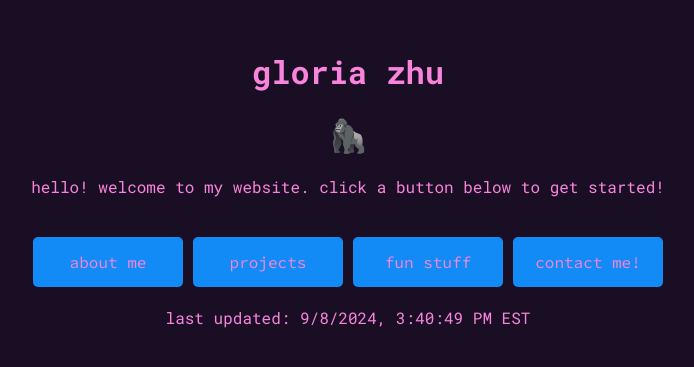
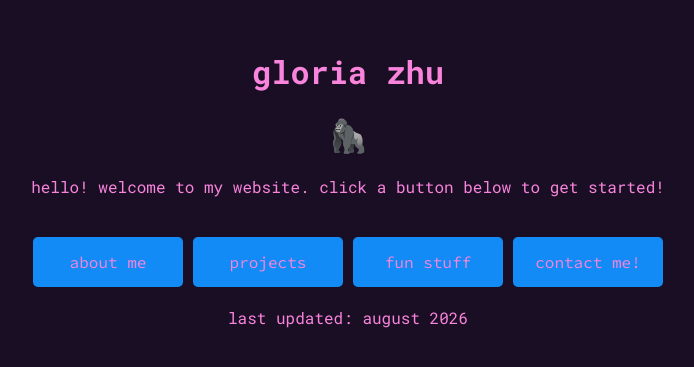
Before and after one commit to gzhu725/Personal-Portfolio, a website: page index.html in a window 1280 px wide. Shown: the part 211-578 px from the top of the page, without its empty margins (292-986 px from the left). Drawn offline with Linux system fonts and the light colour scheme.

```diff
--- a/index.html
+++ b/index.html
@@ -41,7 +41,7 @@
         <button>contact me!</button>
       </a>
     </div>
-    <p>last updated: <span id="lastUpdated"></span> EST</p>
+    <p>last updated: august 2026</p>
     <script src="./home_scripts/emoji.js"></script>
   </body>
 </html>
```
Also changed, not shown: 1 other file.
